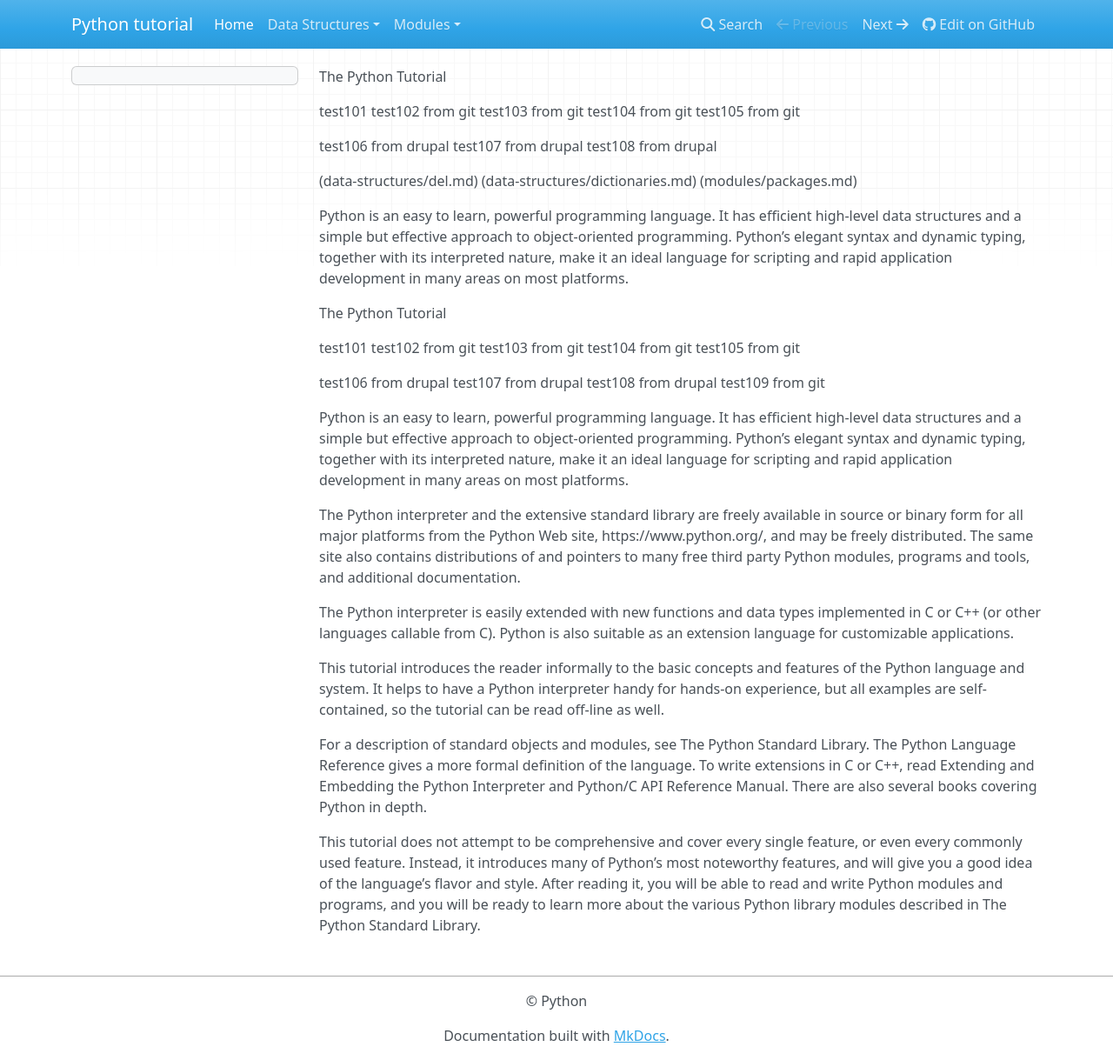
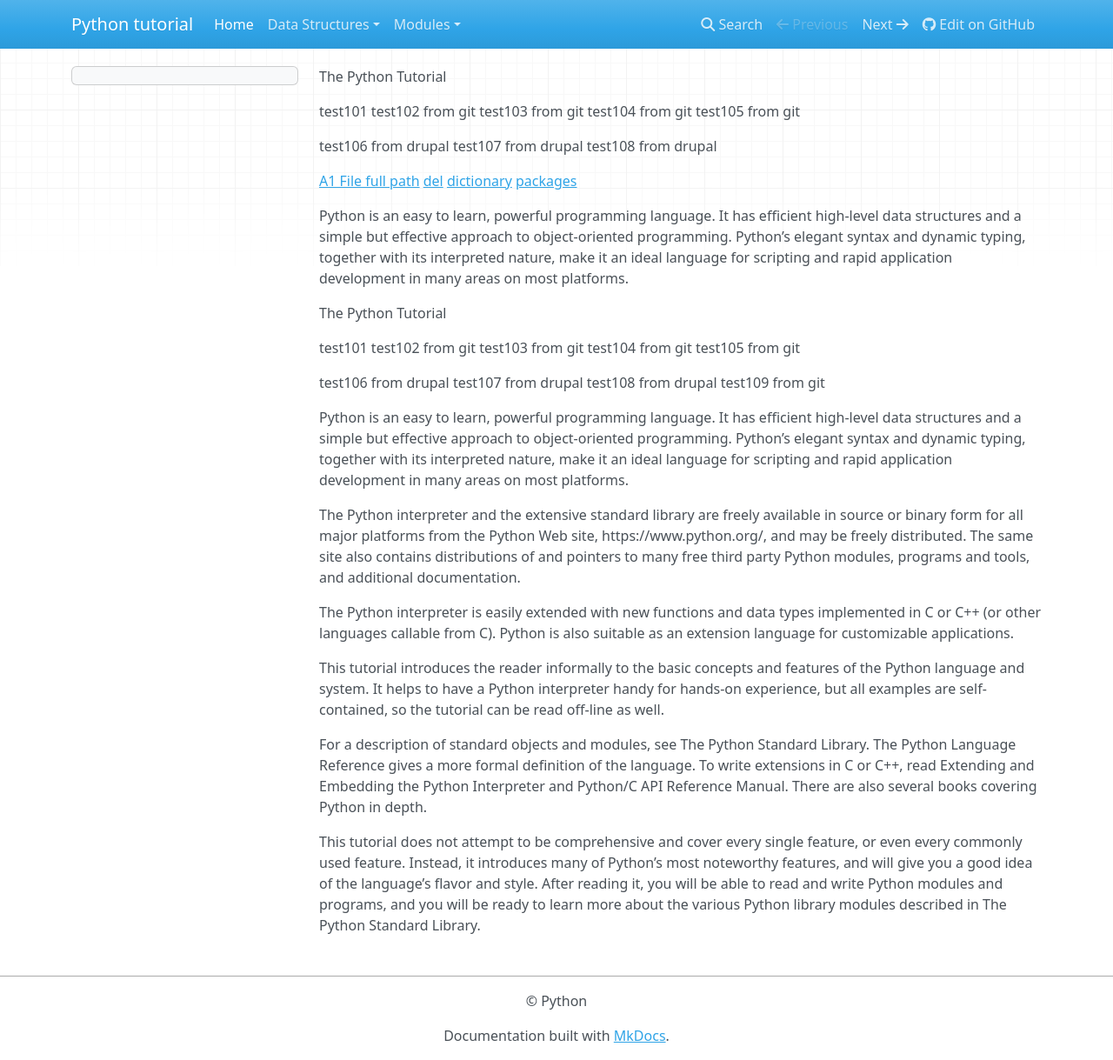
Before and after one commit to maplefu0602/doc-demo, an MkDocs documentation site: the page built from docs/index.md, in a window 1280 px wide and 1219 px high. Shown: the whole window at 87% size. Built offline with MkDocs 1.6.1, drawn with Linux system fonts in a browser that asks for light colours; nearby versions of some CDN libraries; old or Windows-style settings are respelled for this version of MkDocs.

Commit message:
Update index.md

```diff
--- a/docs/index.md
+++ b/docs/index.md
@@ -12,9 +12,10 @@ test107 from drupal
 test108 from drupal
 
 
-(data-structures/del.md)
-(data-structures/dictionaries.md)
-(modules/packages.md)
+[A1 File full path](A/a1.md)
+[del](data-structures/del.md)
+[dictionary](data-structures/dictionaries.md)
+[packages](modules/packages.md)
 
 Python is an easy to learn, powerful programming language. It has efficient high-level data structures and a simple but effective approach to object-oriented programming. Python’s elegant syntax and dynamic typing, together with its interpreted nature, make it an ideal language for scripting and rapid application development in many areas on most platforms.
 
```
